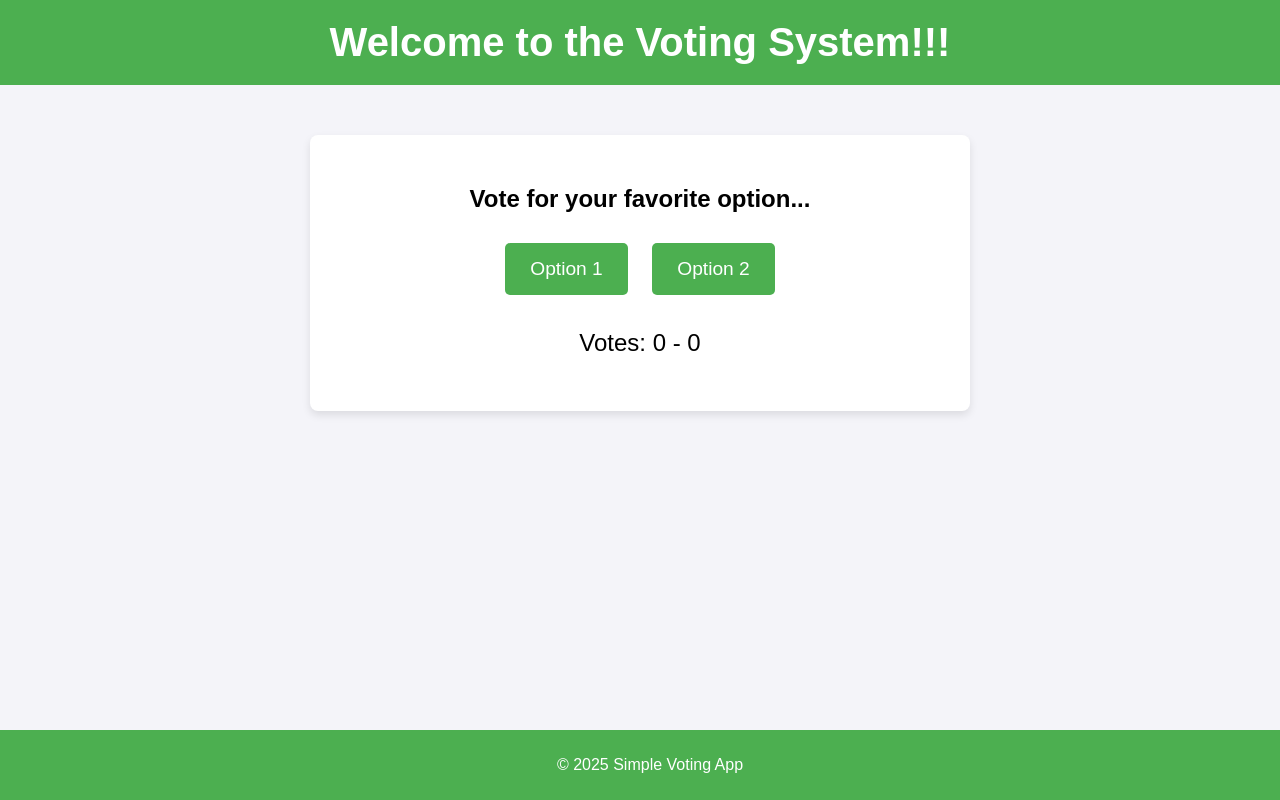
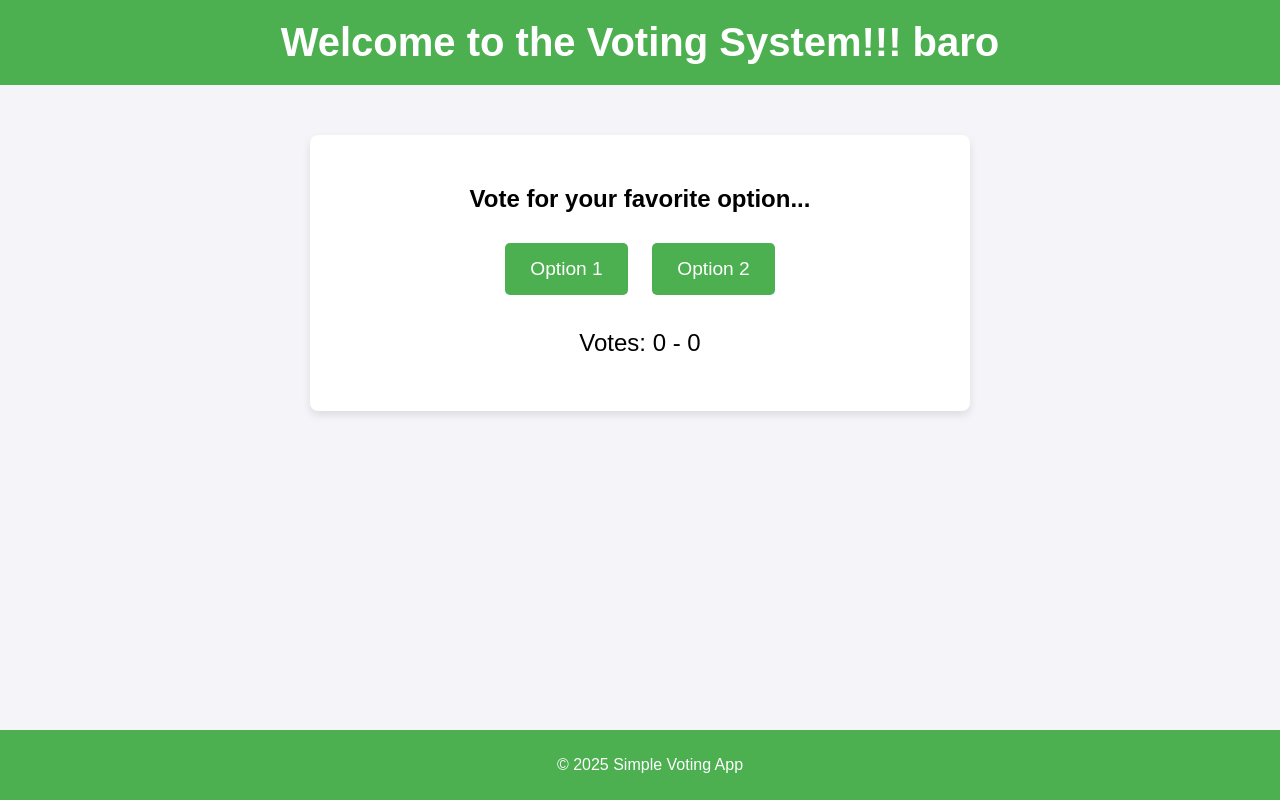
Before and after one commit to rohith8088/simple-voting-app, a plain HTML site: page index.html in a window 1280 px wide. Drawn offline with Linux system fonts and the light colour scheme.

Commit message:
Update index.html

```diff
--- a/index.html
+++ b/index.html
@@ -68,7 +68,7 @@
 <body>
 
   <header>
-    <h1>Welcome to the Voting System!!!</h1>
+    <h1>Welcome to the Voting System!!! baro</h1>
   </header>
 
   <div class="container">
```
